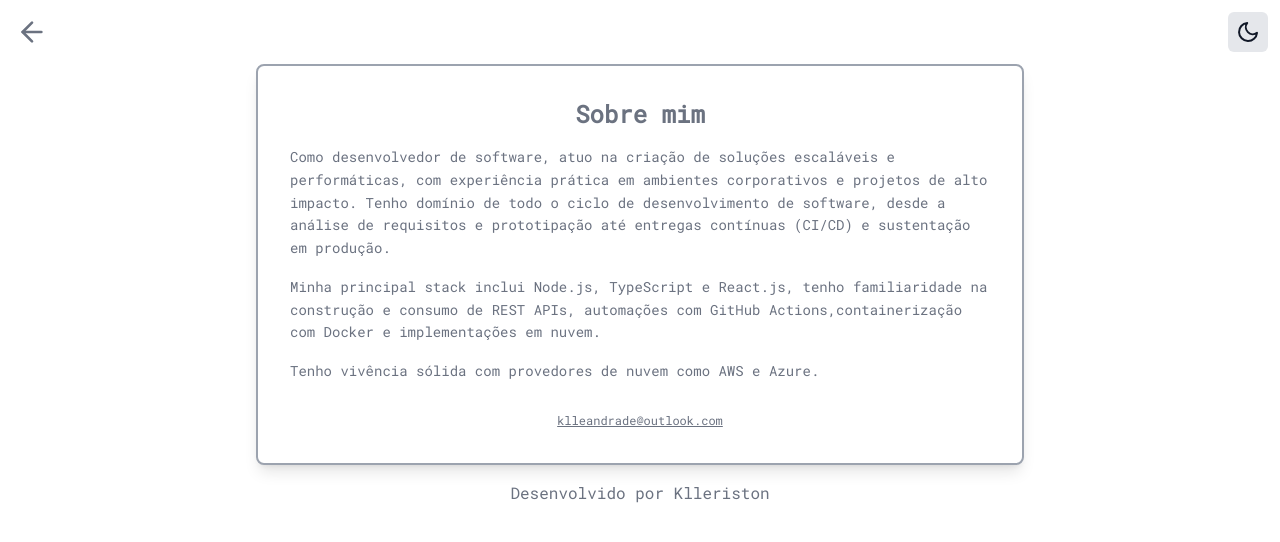
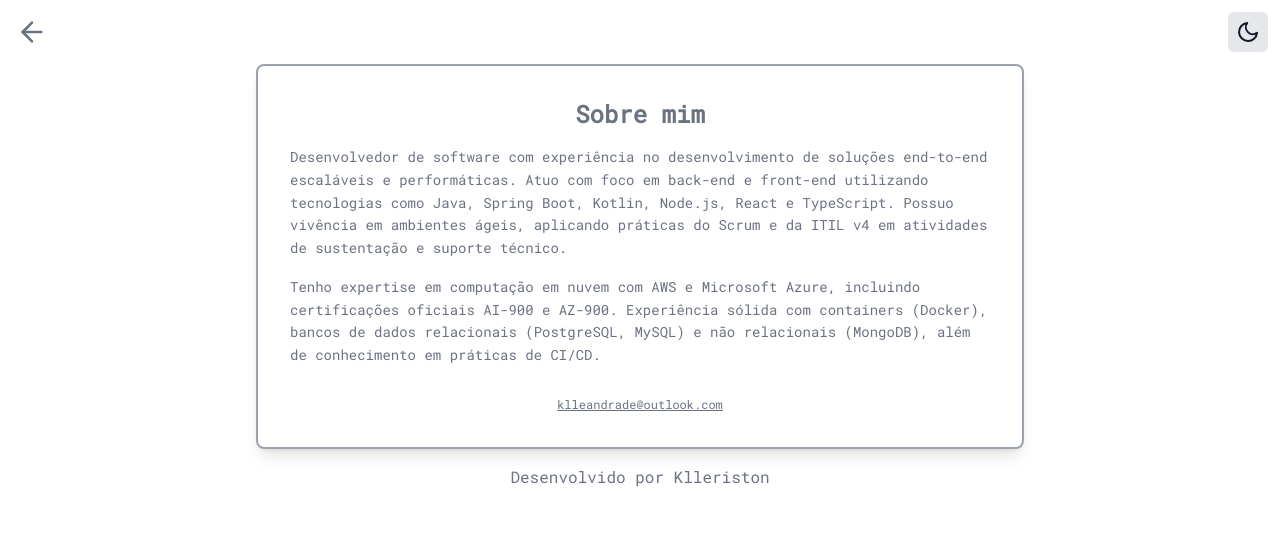
Before and after one commit to Klleriston/kekz, a Next.js app: page /sobre in a window 1280 px wide. Shown: the top 542 px of the page. Built offline with nearby package versions, Linux system fonts and the light colour scheme.

Commit message:
update about me, cv and subtitle

```diff
--- a/src/app/components/AnimatedInputToAbout.tsx
+++ b/src/app/components/AnimatedInputToAbout.tsx
@@ -20,13 +20,10 @@ export function AnimatedInputToAbout() {
                     <div className="flex flex-col h-full text-gray-500 dark:text-white">
                         <h1 className="text-2xl font-bold mb-4 text-center">Sobre mim</h1>
                         <p className="text-sm leading-relaxed">
-                            Como desenvolvedor de software, atuo na criação de soluções escaláveis e performáticas, com experiência prática em ambientes corporativos e projetos de alto impacto. Tenho domínio de todo o ciclo de desenvolvimento de software, desde a análise de requisitos e prototipação até entregas contínuas (CI/CD) e sustentação em produção.
+                            Desenvolvedor de software com experiência no desenvolvimento de soluções end-to-end escaláveis e performáticas. Atuo com foco em back-end e front-end utilizando tecnologias como Java, Spring Boot, Kotlin, Node.js, React e TypeScript. Possuo vivência em ambientes ágeis, aplicando práticas do Scrum e da ITIL v4 em atividades de sustentação e suporte técnico.
                         </p>
                         <p className="text-sm leading-relaxed mt-4">
-                            Minha principal stack inclui Node.js, TypeScript e React.js, tenho familiaridade na construção e consumo de REST APIs, automações com GitHub Actions,containerização com Docker e implementações em nuvem.
-                        </p>
-                        <p className="text-sm leading-relaxed mt-4">
-                            Tenho vivência sólida com provedores de nuvem como AWS e Azure.
+                            Tenho expertise em computação em nuvem com AWS e Microsoft Azure, incluindo certificações oficiais AI-900 e AZ-900. Experiência sólida com containers (Docker), bancos de dados relacionais (PostgreSQL, MySQL) e não relacionais (MongoDB), além de conhecimento em práticas de CI/CD.
                         </p>
                         <div className="text-center mt-6">
                             <a
--- a/src/app/components/Profile.tsx
+++ b/src/app/components/Profile.tsx
@@ -12,7 +12,7 @@ export function Profile() {
                 <TypeAnimation sequence={["Desenvolvedor", 3000]} cursor={false} />
             </h3>
             <h3 className="mt-2 text-gray-700 dark:text-gray-300">
-                <TypeAnimation sequence={["Node.js | TypeScript | React | Java | Azure | AWS", 2000]} cursor={false} />
+                <TypeAnimation sequence={["Java | Node.js | Spring | Docker | Azure | AWS", 2000]} cursor={false} />
             </h3>
         </div>
     );
```
Also changed, not shown: 1 other file (tests, documents, lock files or other folders).
